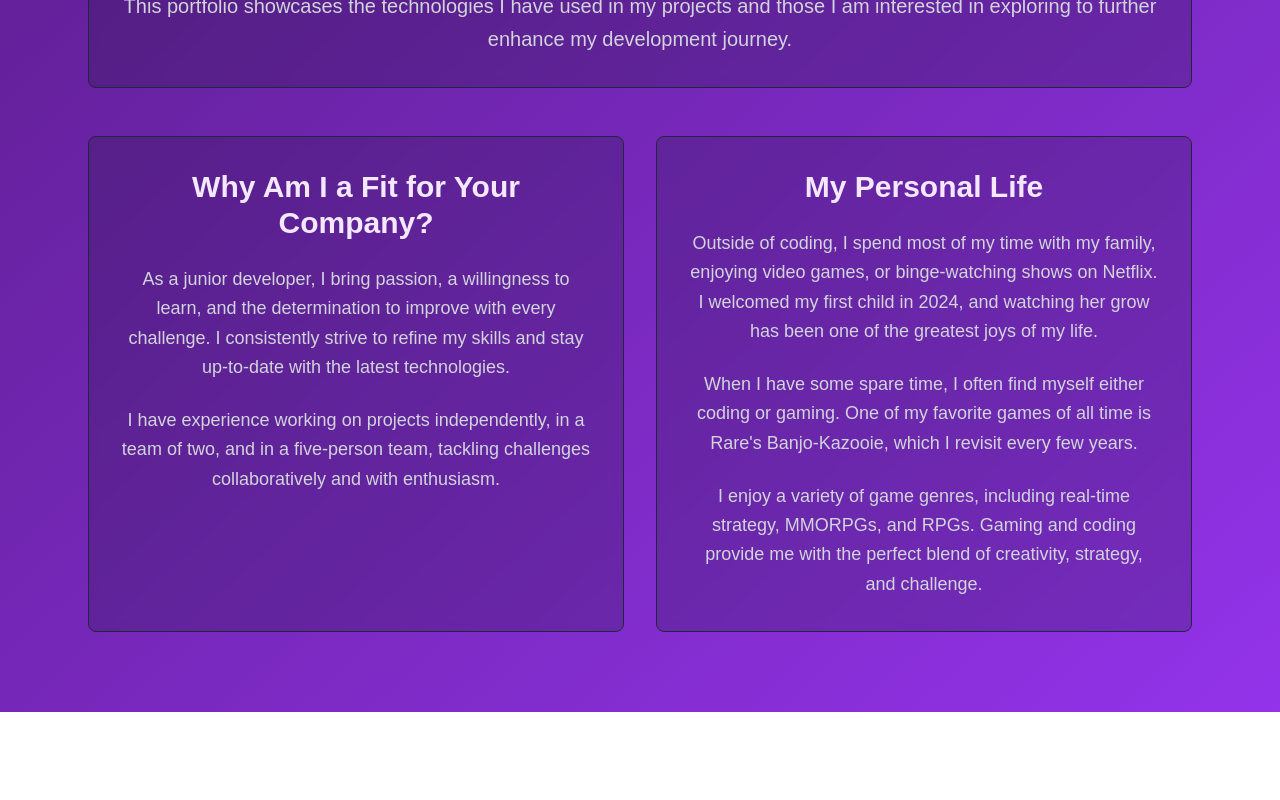
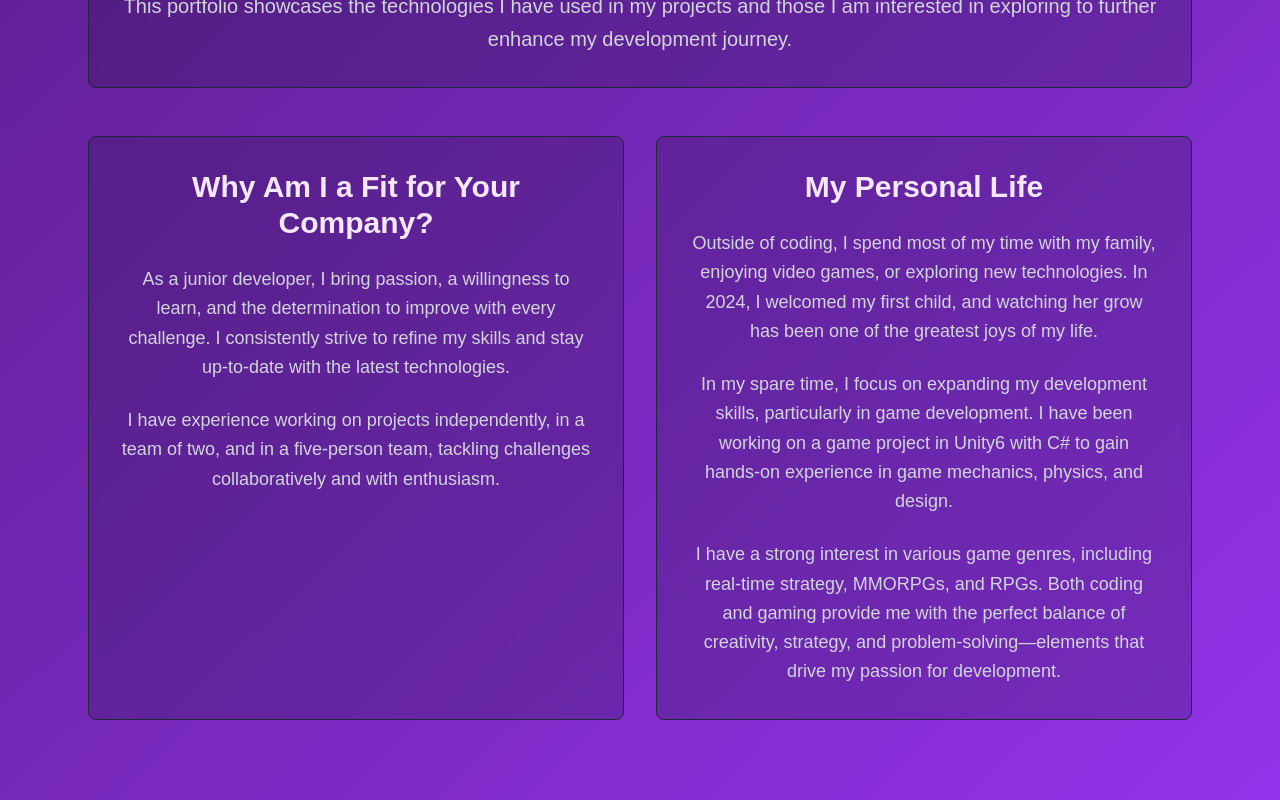
Before and after one commit to MikeLS95/Portfolio-NextJs, a Next.js app: page /aboutme in a window 1280 px wide. Shown: the part 445-1245 px from the top of the page. Before the commit the page ends 1157 px from the top, so only its background shows below. Built offline with nearby package versions, Linux system fonts and the light colour scheme.

Commit message:
updated personal life section to include my unity project

```diff
--- a/src/app/(dashboard)/aboutme/page.tsx
+++ b/src/app/(dashboard)/aboutme/page.tsx
@@ -47,19 +47,21 @@ const About = () => {
           </h2>
           <p className="text-lg leading-relaxed mb-6 text-center text-gray-300">
             Outside of coding, I spend most of my time with my family, enjoying
-            video games, or binge-watching shows on Netflix. I welcomed my first
-            child in 2024, and watching her grow has been one of the greatest
-            joys of my life.
+            video games, or exploring new technologies. In 2024, I welcomed my
+            first child, and watching her grow has been one of the greatest joys
+            of my life.
           </p>
           <p className="text-lg leading-relaxed mb-6 text-center text-gray-300">
-            When I have some spare time, I often find myself either coding or
-            gaming. One of my favorite games of all time is Rare's
-            Banjo-Kazooie, which I revisit every few years.
+            In my spare time, I focus on expanding my development skills,
+            particularly in game development. I have been working on a game
+            project in Unity6 with C# to gain hands-on experience in game
+            mechanics, physics, and design.
           </p>
           <p className="text-lg leading-relaxed text-center text-gray-300">
-            I enjoy a variety of game genres, including real-time strategy,
-            MMORPGs, and RPGs. Gaming and coding provide me with the perfect
-            blend of creativity, strategy, and challenge.
+            I have a strong interest in various game genres, including real-time
+            strategy, MMORPGs, and RPGs. Both coding and gaming provide me with
+            the perfect balance of creativity, strategy, and
+            problem-solving—elements that drive my passion for development.
           </p>
         </div>
       </div>
```
